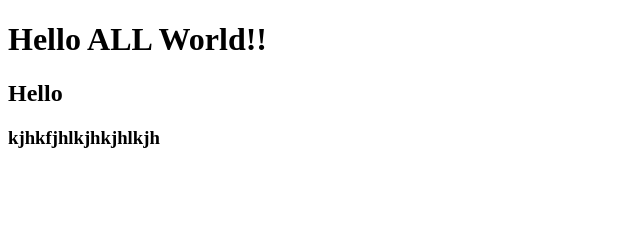
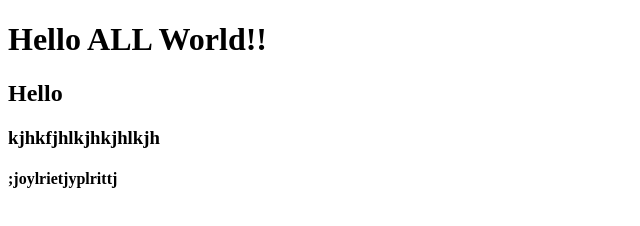
Before and after one commit to dex72/project, a plain HTML site: page index.html in a window 1280 px wide. Shown: the whole page, without its empty margins (0-640 px from the left). Drawn offline with Linux system fonts and the light colour scheme.

Commit message:
add h4__2

```diff
--- a/index.html
+++ b/index.html
@@ -11,6 +11,7 @@
     <h1>Hello ALL World!!</h1>
     <h2>Hello</h2>
     <h3>kjhkfjhlkjhkjhlkjh</h3>
+    <h4>;joylrietjyplrittj</h4>
 
 
 
```
